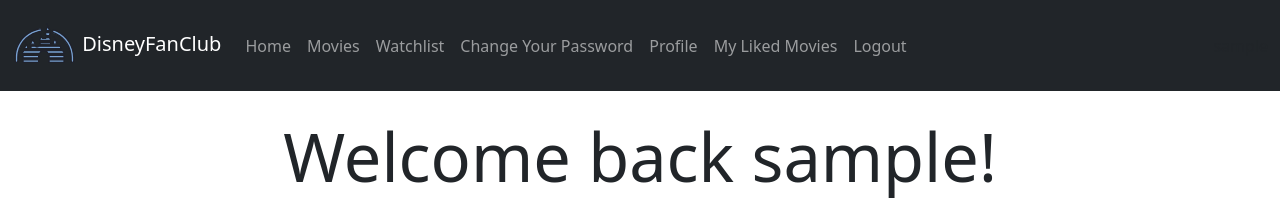
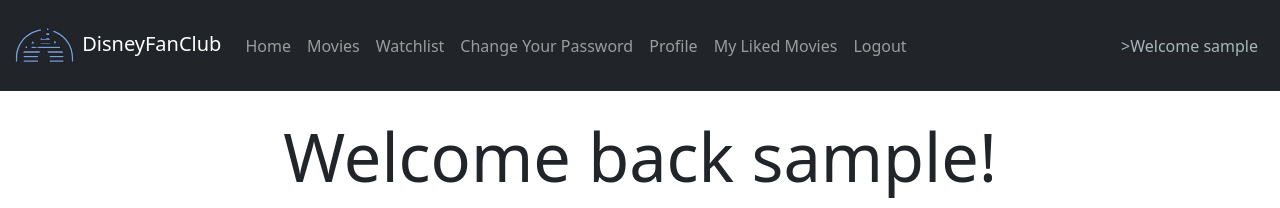
Before and after one commit to JoshuaYong103/ITech-team-project, a Django app: page /rango/ in a window 1280 px wide. Shown: the top 208 px of the page. Run offline with Django 3.2, Linux system fonts and the light colour scheme; the visitor is signed in with stand-in values (Sample User, id 1).

Commit message:
Showing Logged Username in header

```diff
--- a/tango_with_django_project/static/rango_style.css
+++ b/tango_with_django_project/static/rango_style.css
@@ -1,6 +1,10 @@
 /* movie_mini.html */
 
-
+.usernameDetails
+{
+  color:rgb(167, 182, 186);
+  margin-right:10px;
+}
 
 .card {
     width: 100%;
--- a/tango_with_django_project/templates/rango/header.html
+++ b/tango_with_django_project/templates/rango/header.html
@@ -36,7 +36,7 @@
         </ul>
       </div>
       {% if user.is_authenticated %}
-      <div>{{ user.username }} </div>
+      <div class="usernameDetails">>Welcome {{ user.username }}</div>
       {% endif %}
     </div>
   </nav>
```
